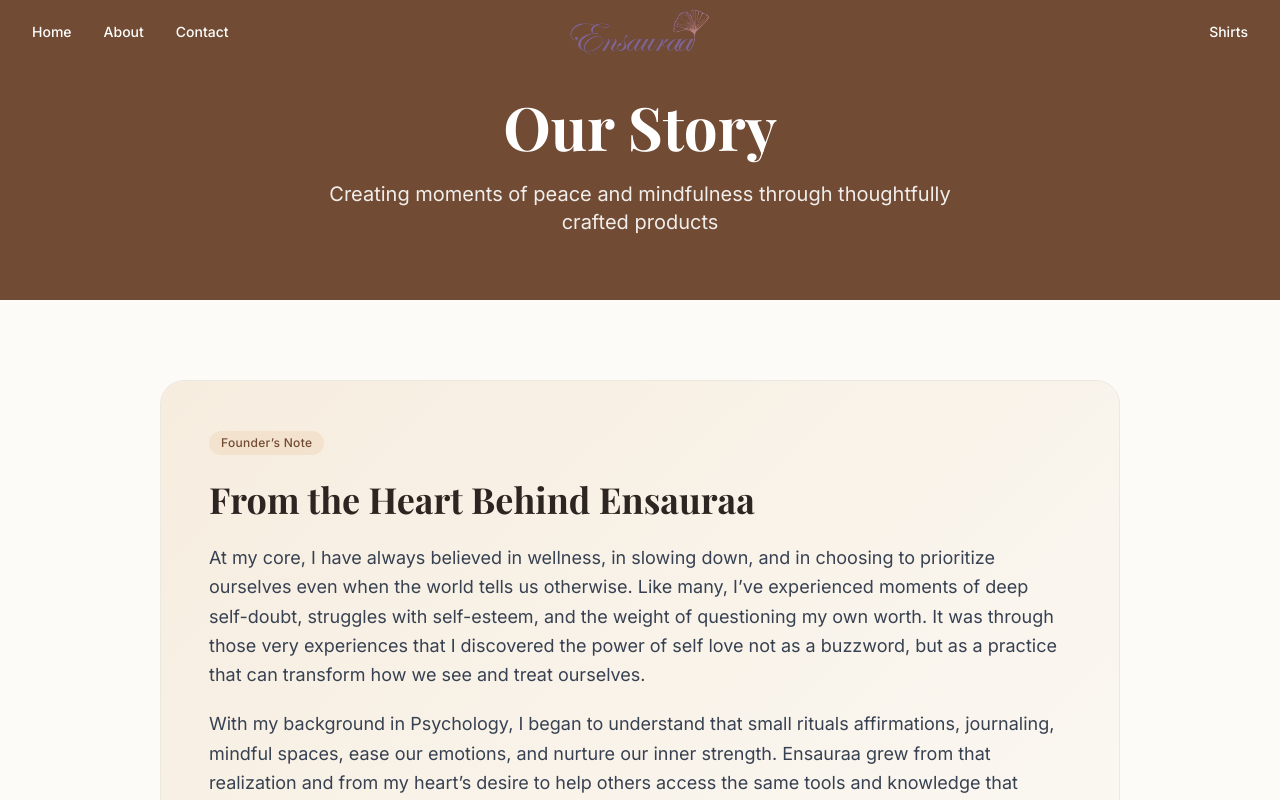
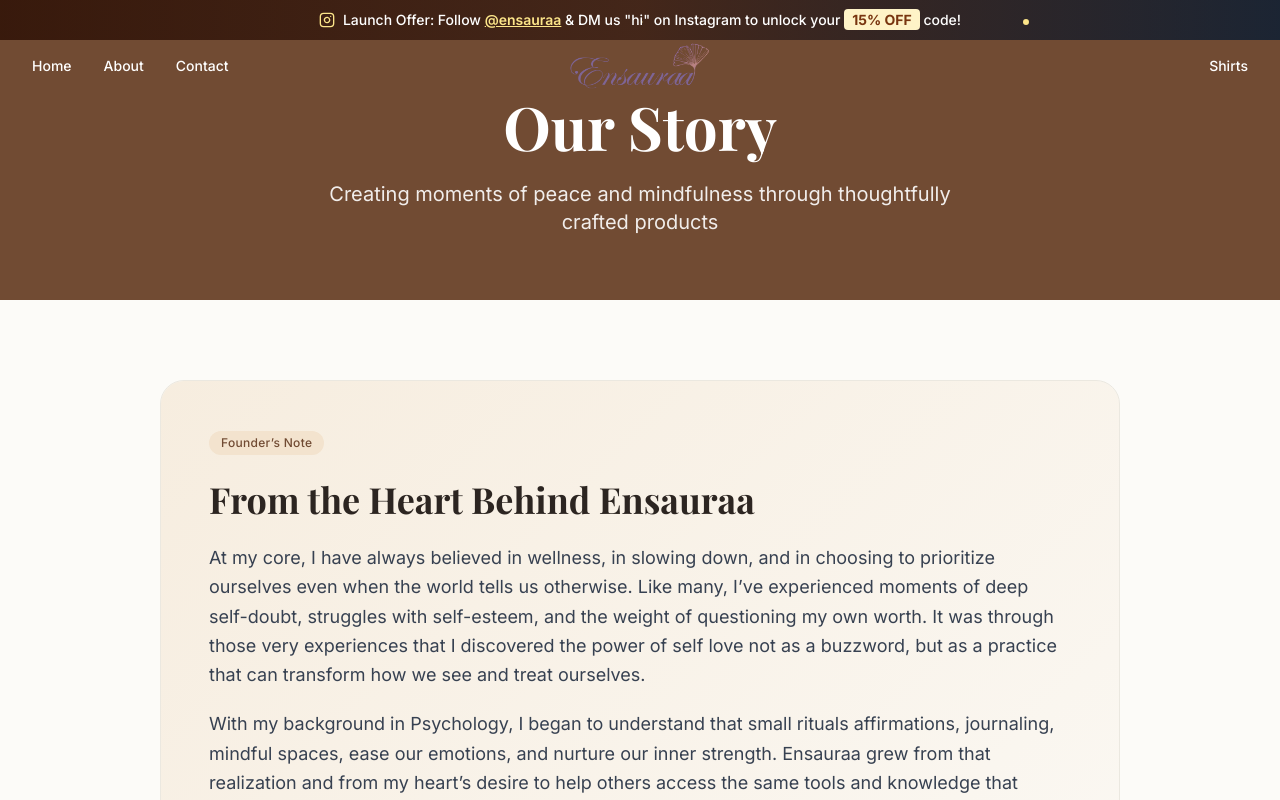
Before and after one commit to dhruvshibhare/ensaura2, a Next.js app: page /about in a window 1280 px wide. Shown: the top 800 px of the page. Built offline with nearby package versions, Linux system fonts and the light colour scheme.

Commit message:
Update Header.tsx

```diff
--- a/components/layout/Header.tsx
+++ b/components/layout/Header.tsx
@@ -6,6 +6,7 @@
 import { motion } from 'framer-motion';
 import { Menu, X } from 'lucide-react';
 import { Button } from '@/components/ui/button';
+import PromoBar from './PromoBar';
 
 export default function Header() {
   const [isScrolled, setIsScrolled] = useState(false);
@@ -28,12 +29,15 @@
   ];
 
   return (
+    <>
+      <PromoBar />
       <motion.header
-      className={`fixed top-0 left-0 right-0 z-50 transition-all duration-300 ${
+        className={`fixed left-0 right-0 transition-all duration-300 ${
           isScrolled
             ? 'bg-white/95 backdrop-blur-md shadow-sm'
             : 'bg-transparent'
         }`}
+        style={{ top: '34px', zIndex: 9998 }}
         initial={{ y: -100 }}
         animate={{ y: 0 }}
         transition={{ duration: 0.6 }}
@@ -100,7 +104,7 @@
         {/* Mobile menu */}
         {isMobileMenuOpen && (
           <motion.div
-            className="fixed left-4 right-4 top-16 md:hidden bg-white/95 backdrop-blur-md rounded-lg p-4 shadow-lg z-50"
+            className="fixed left-4 right-4 top-[90px] md:hidden bg-white/95 backdrop-blur-md rounded-lg p-4 shadow-lg z-50"
             initial={{ opacity: 0, y: -20 }}
             animate={{ opacity: 1, y: 0 }}
             exit={{ opacity: 0, y: -20 }}
@@ -122,5 +126,6 @@
         )}
       </nav>
       </motion.header>
+    </>
   );
 }
```
Lines whose indentation alone changed are shown as unchanged.
